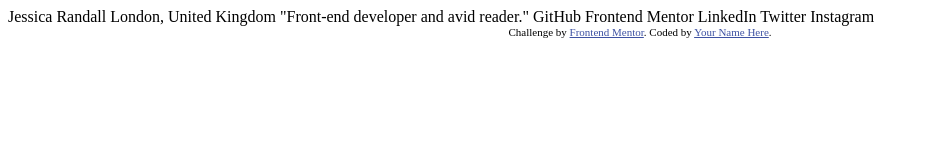
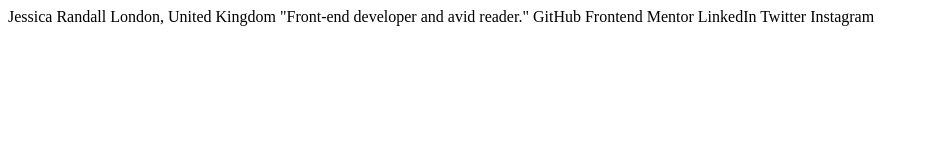
Before and after one commit to KanishkaSharma-Hi/Social-Media-Profile-Links, a plain HTML site: page index.html in a window 1280 px wide. Shown: the whole page, without its empty margins (0-929 px from the left). Drawn offline with Linux system fonts and the light colour scheme.

Commit message:
Updated index.html

```diff
--- a/index.html
+++ b/index.html
@@ -6,9 +6,7 @@
 
   <link rel="icon" type="image/png" sizes="32x32" href="./assets/images/favicon-32x32.png">
 
-  <title>Frontend Mentor | Social links profile</title>
-
-  <!-- Feel free to remove these styles or customise in your own stylesheet 👍 -->
+  <title>Social links profile</title>
   <style>
     .attribution { font-size: 11px; text-align: center; }
     .attribution a { color: hsl(228, 45%, 44%); }
@@ -26,9 +24,9 @@
   Twitter
   Instagram
 
-  <div class="attribution">
+  <!-- <div class="attribution">
     Challenge by <a href="https://www.frontendmentor.io?ref=challenge" target="_blank">Frontend Mentor</a>.
     Coded by <a href="#">Your Name Here</a>.
-  </div>
+  </div> -->
 </body>
 </html>
```
